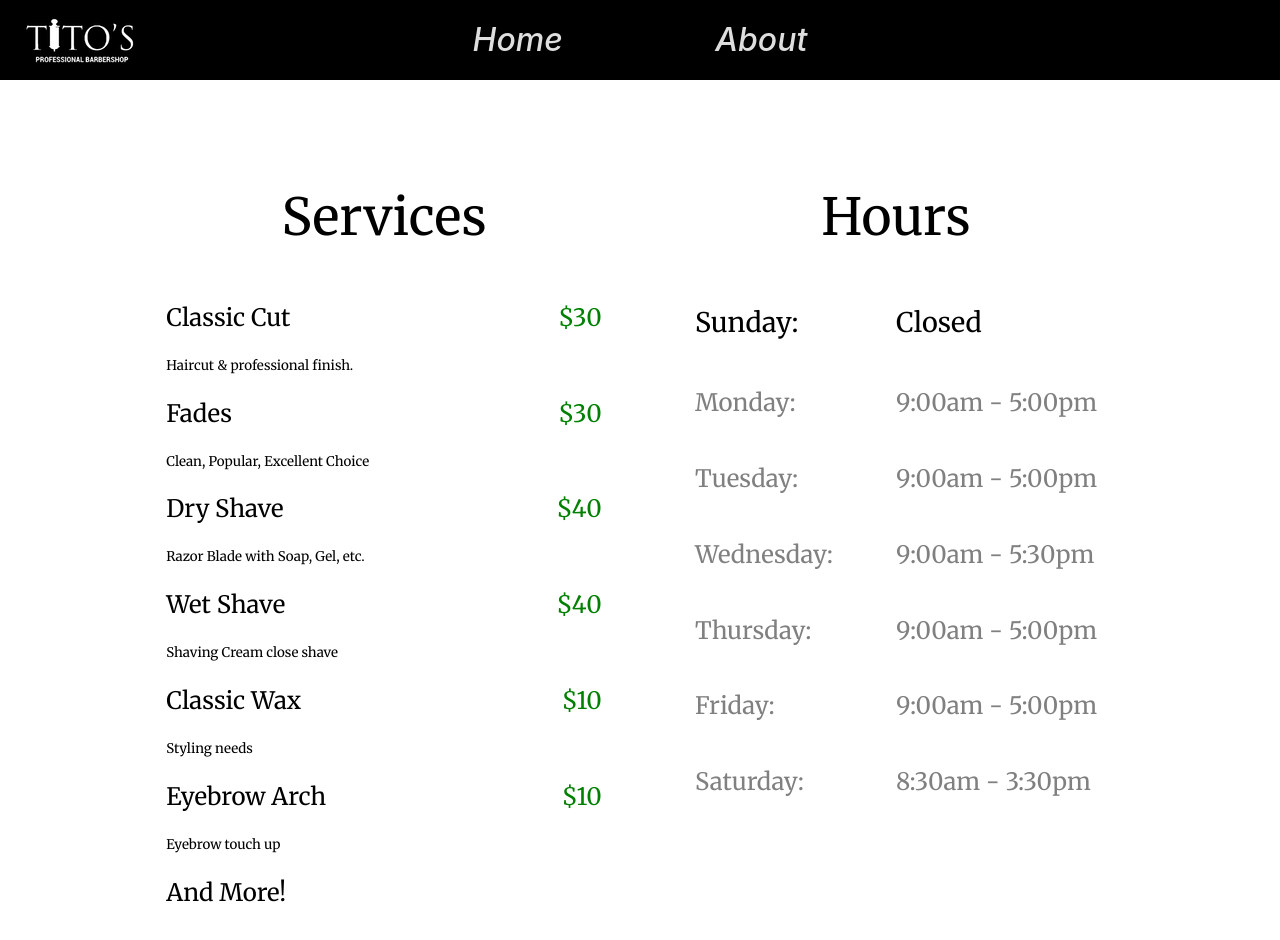
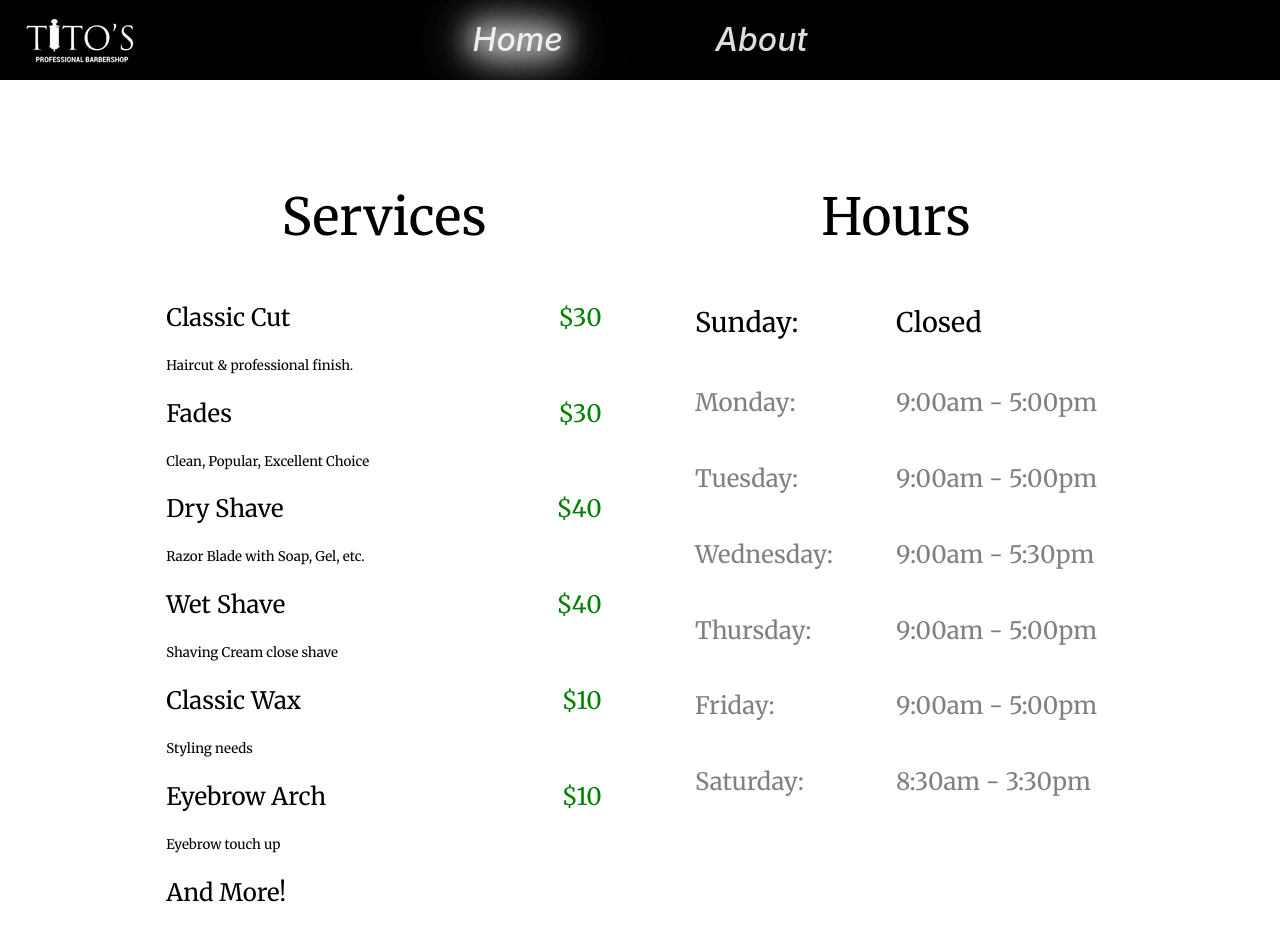
Before and after one commit to alexbradshaw/Titos, a React (Vite) app: page / in a window 1280 px wide. Shown: the top 940 px of the page. Built offline with nearby package versions, Linux system fonts and the light colour scheme.

Commit message:
turned header links into an array, also added active class toggle from useLocation rrd hook

```diff
--- a/src/Components/Header/Header.jsx
+++ b/src/Components/Header/Header.jsx
@@ -1,19 +1,34 @@
 import './Header.css';
 
-import { Link } from "react-router-dom";
+import { Link, useLocation } from "react-router-dom";
+
+const HeaderContainer = () => {
+
+    const links = [
+        {"to":"/", "name":"Home"},
+        {"to":"/about", "name":"About"},
+    ]
+
+    console.log(useLocation().pathname);
+
+    return (
+        <div className='headerContainer'>
+            {
+                links.map((link, index)=>{
+                    return <Link to={link.to} key={"link "+ index} className={useLocation().pathname == link.to ? "active" : ""}>{link.name}</Link>
+                })
+            }
+        </div>
+    );
+};
 
 const Header = () => {
-
     return (
         <header className='header' aria-label='header'>
             <Link to='/' className='logo' aria-label='Logo link to Home'></Link>
-            <div className='headerContainer'>
-                <Link to='/'>Home</Link>
-                <Link to='/about'>About</Link>
-            </div>
+            <HeaderContainer/>
         </header>
     );
-
 };
 
 export default Header;
```
